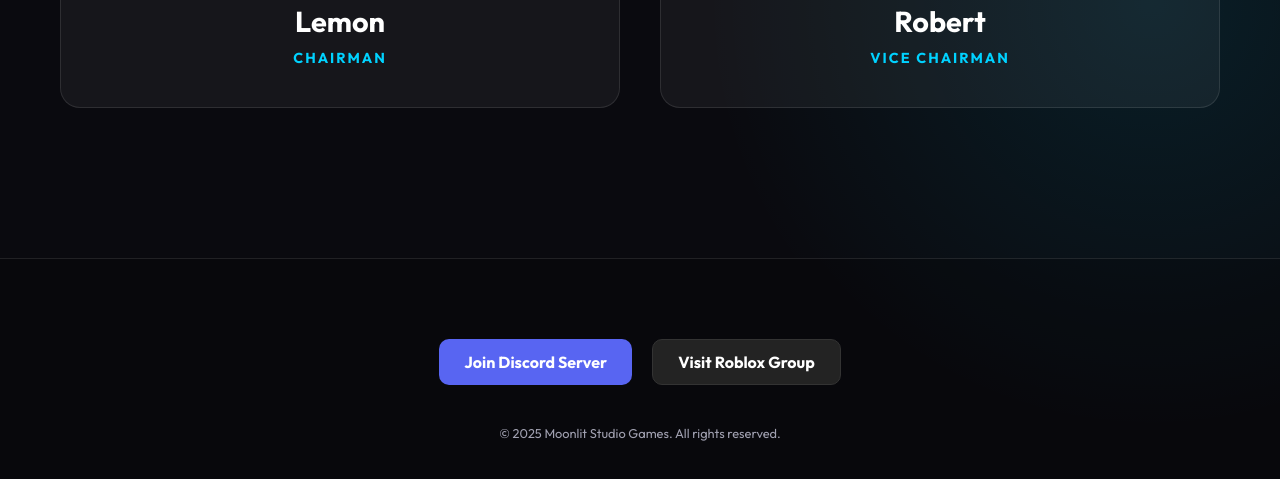
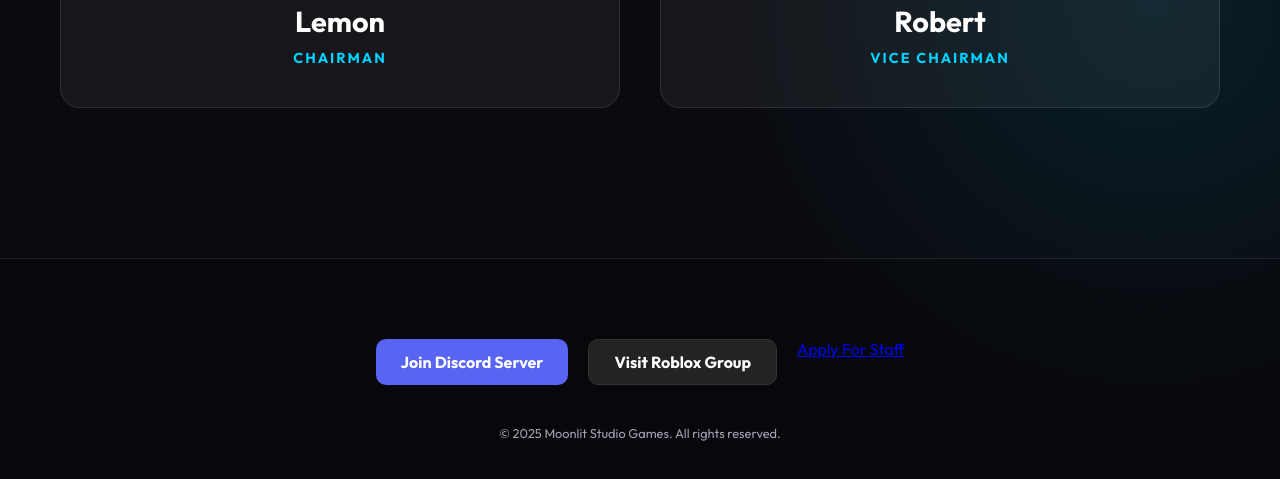
Before and after one commit to FrankiesLovelySites/moonlit-studio-website, a plain HTML site: page index.html in a window 1280 px wide. Shown: the part 1910-2389 px from the top of the page. Drawn offline with Linux system fonts and the light colour scheme.

Commit message:
Add staff application link to footer
Added a link to apply for staff in the footer.

```diff
--- a/index.html
+++ b/index.html
@@ -477,6 +477,9 @@
                 <a href="https://www.roblox.com/communities/165534807/Moonlit-Studio-Games#!/about" class="social-link btn-roblox" target="_blank">
                     Visit Roblox Group
                 </a>
+                <a href="https://apply.moonlit-studios.com" target="_blank">
+                    Apply For Staff
+                </a>
             </div>
             <p class="copyright">&copy; 2025 Moonlit Studio Games. All rights reserved.</p>
         </div>
```
